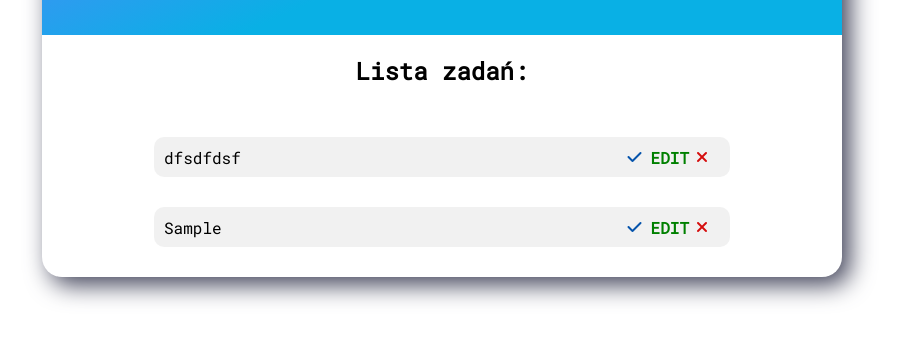
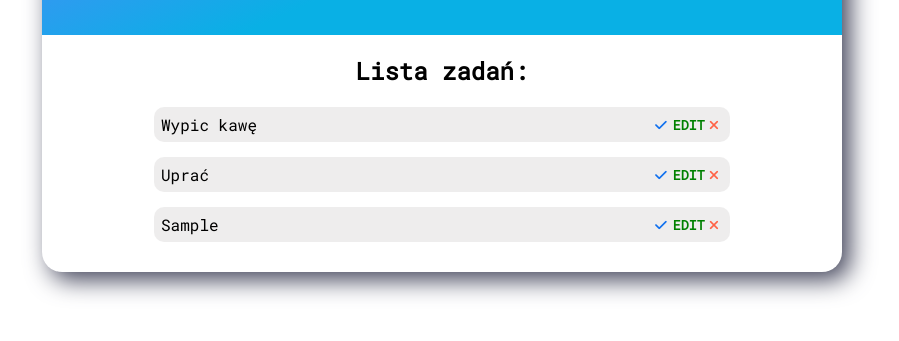
Before and after one commit to Pawelsmolarski95/ToDoLista, a website: page src/index.html in a window 1280 px wide. Both pictures are taken after typing "Sample" into the empty fields and a click on the button "ADD". Shown: the part 405-746 px from the top of the page, without its empty margins (198-1097 px from the left). Drawn offline with nearby package versions, Linux system fonts and the light colour scheme; files that its build step writes are made by us from their sources.

Commit message:
toDoList

```diff
--- a/src/index.html
+++ b/src/index.html
@@ -19,7 +19,7 @@
                 <h2>To Do List</h2>
                 <div class="toDoInput">
                     <input type="text" class="inputSearch" placeholder="Wpisz treść zadania...">
-                    <button type="submit" class="serachBtn">ADD</button>
+                    <button type="submit" class="searchBtn">ADD</button>
                 </div>
             </div>
             <div class="taskWrapper">
@@ -27,19 +27,22 @@
                 <div class="noTask">
                     <p></p>
                 </div>
-                <div class="taskContainer">
-                    <!--add task-->
-                    <div class="toDoTaskBox">
-                        <div class="toDoTask">
-                            <p class="toDoTaskP">dfsdfdsf</p>
+                <ul>
+                    <li data-id="test1">Wypic kawę
+                        <div class="tools">
+                            <button type="button" class="complete"><i class="fas fa-check"></i></button>
+                            <button type="button" class="edit">EDIT</button>
+                            <button type="button" class="close"><i class="fas fa-times"></i></button>
                         </div>
-                        <div class="toDoAgree">
-                            <i class="agree fas fa-check"></i>
-                            <a href="" class="edit"><p>EDIT</p></a>
-                            <i class=" close fas fa-times"></i>
+                    </li>
+                    <li data-id="test1">Uprać
+                        <div class="tools">
+                            <button type="button" class="complete"><i class="fas fa-check"></i></button>
+                            <button type="button" class="edit">EDIT</button>
+                            <button type="button" class="close"><i class="fas fa-times"></i></button>
                         </div>
-                    </div>
-                </div>
+                    </li>
+                </ul>
             </div>
         </div>
     </section>
--- a/src/js/script.js
+++ b/src/js/script.js
@@ -1,64 +1,67 @@
-
-const
-  inputSearch = document.querySelector('.inputSearch'),
-  searchBTN = document.querySelector('.serachBtn'),
-  noTaskDiv = document.querySelector('.noTask'),
-  // toDoTask = document.querySelector('.toDoTask'),
-  taskContainer = document.querySelector('.taskContainer'),
-  toDoTaskP = document.querySelector('.toDoTaskP');
-  // edit = document.querySelector('.edit'),
-  // close = document.querySelector('.close');
-
-
+let inputSearch, searchBtn, noTask, ulList, tools;
 
 const main = () => {
-//   prepareDOMElements();
+  prepareDOMElements();
   prepareDOMEvents();
 };
 
-const  prepareDOMEvents = () => {
-
-  searchBTN.addEventListener('click',addNewTask);
+const prepareDOMElements = () => {
+  inputSearch =  document.querySelector('.inputSearch');
+  searchBtn =  document.querySelector('.searchBtn');
+  noTask =  document.querySelector('.noTask');
+  ulList = document.querySelector('.taskWrapper ul');
+  tools = document.querySelector('.tools');
 
 };
 
-const addNewTask = (e) => {
-  e.preventDefault();
-
-  if(inputSearch.value != '') {
-    let toDoListTask = document.createElement('div');
-    toDoListTask.classList.add('toDoTaskBox');
-
-    taskContainer.append(toDoListTask);
-
-    toDoListTask.innerHTML =
-    `
-    <div class="toDoTask">
-        <p class="toDoTaskP">${inputSearch.value}</p>
-    </div>
-    <div class="toDoAgree">
-        <i class="agree fas fa-check"></i>
-        <a href="" class="edit"><p>EDIT</p></a>
-        <i class=" close fas fa-times"></i>
-    </div>
-`;
-    inputSearch.value = '';
-
-  } else {
-    noTaskDiv.innerHTML = 'Brak zadań na liście';
-  }
-  taskContainer.addEventListener('click', (event) => {
-    event.preventDefault();
-
-    const clicked = event.target;
-    if(clicked.classList.contains('agree')){
-      console.log('fsdfsdf');
-
-      toDoTaskP.classList.add('line-through');
-
-    }
-  });
+const  prepareDOMEvents = () => {
+  searchBtn.addEventListener('click', createTask);
+  ulList.addEventListener('click', checkClick);
 };
 
+const createTask = () => {
+  if(inputSearch.value !== '') {
+    const newTask = document.createElement('li');
+    newTask.textContent = inputSearch.value;
+    createTools(newTask);
+    ulList.append(newTask);
+    inputSearch.value = '';
+    noTask.textContent = '';
+  } else {
+    noTask.textContent = 'Wpisz prawidłowy task';
+  }
+};
+const createTools = (newTask) => {
+  tools = document.createElement('div');
+  tools.classList.add('tools');
+
+  const completeBtn = document.createElement('button');
+  completeBtn.classList.add('complete');
+  completeBtn.innerHTML = '<i class="fas fa-check"></i>';
+
+  const editBtn = document.createElement('button');
+  editBtn.classList.add('edit');
+  editBtn.textContent = 'EDIT';
+
+  const closeBtn = document.createElement('button');
+  closeBtn.classList.add('close');
+  closeBtn.innerHTML = '<i class="fas fa-times"></i>';
+
+  tools.append(completeBtn, editBtn, closeBtn);
+  newTask.append(tools);
+
+
+};
+
+const checkClick = e => {
+  console.log(e.target);
+  if(e.target.matches('.complete')) {
+    console.log('complete');
+  } else if (e.target.matches('.edit')) {
+    console.log('edit');
+  } else if (e.target.matches('.close')) {
+    console.log('close');
+  }
+};
 
 document.addEventListener('DOMContentLoaded', main);
--- a/src/sass/style.scss
+++ b/src/sass/style.scss
@@ -78,62 +78,56 @@
     margin-top: 20px;
   }
 
-  .taskContainer {
-    width: 90%;
-  }
+ ul {
+  display: flex;
+  flex-direction: column;
+  gap: 15px;
+  width: 90%;
+  text-decoration: none;
+
+ }
+
+ li {
+  list-style: none;
+  width: 100%;
+  display: flex;
+  justify-content: space-between;
+  background-color: rgba(232, 231, 231, 0.734);
+  border-radius: 10px;
+  padding: 7px;
+ }
+}
+.tools {
+  font-size: 0;
 }
 
-.toDoTaskBox {
-  display: flex;
-  width: 100%;
-  align-items: center;
-  justify-content: space-between;
-  margin-top: 30px;
-  padding: 0px 10px;
-  height: 40px;
-  background-color: rgba(235, 235, 235, 0.698);
-  border-radius: 10px;
+.tools button {
+    border: inherit;
+    background-color: transparent;
+    cursor: pointer;
+    height: 100%;
+    border-radius: 10px;
+    margin-right: 5px;
 }
 
-.toDoTask {
-  width: 70%;
+.tools button:hover {
+  transition: 0.3s;
+  background-color: rgba(171, 165, 165, 0.307);
 }
 
-.toDoAgree {
-  display: flex;
-  justify-content: center;
-  align-items: center;
-  padding: 0 5px;
-  height: 20px;
+ .complete {
+  color: rgb(16, 112, 238)
+ }
 
-  i:nth-child(1) {
-    color: rgb(6, 84, 172);
-    margin-right: 8px;
-    cursor: pointer;
+ .edit {
+  color: green;
+  font-weight: bold;
+ }
 
-  }
+ .close {
+  color: tomato;
+ }
 
-  i:nth-child(3) {
-    color: rgb(213, 13, 13);
-    margin-right: 8px;
-    cursor: pointer;
-
-  }
-
-  a {
-    margin-right: 8px;
-    text-decoration: none;
-    cursor: pointer;
-  }
-
-  p {
-    color: green;
-    font-weight: 800;
-
-  }
-
-
-}
 
 
 
@@ -186,6 +180,7 @@
     }
   }
 }
+
 #line-through {
   text-decoration: line-through;
 }
```
